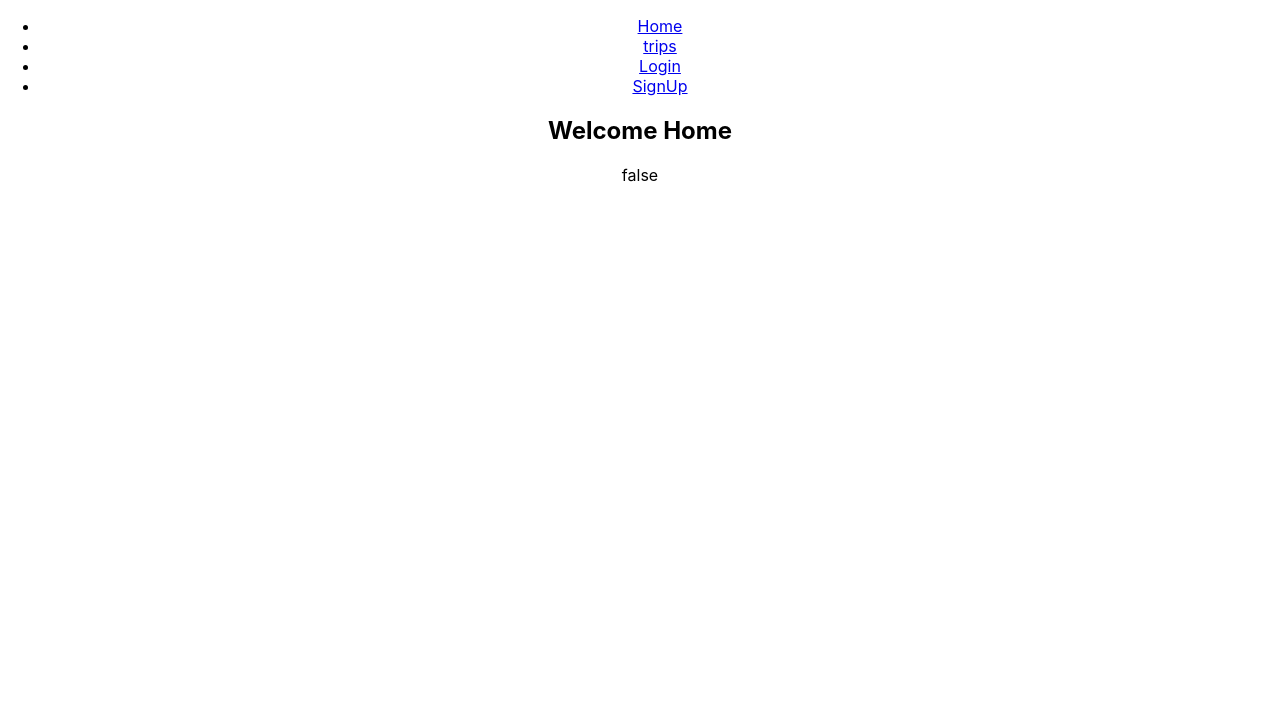
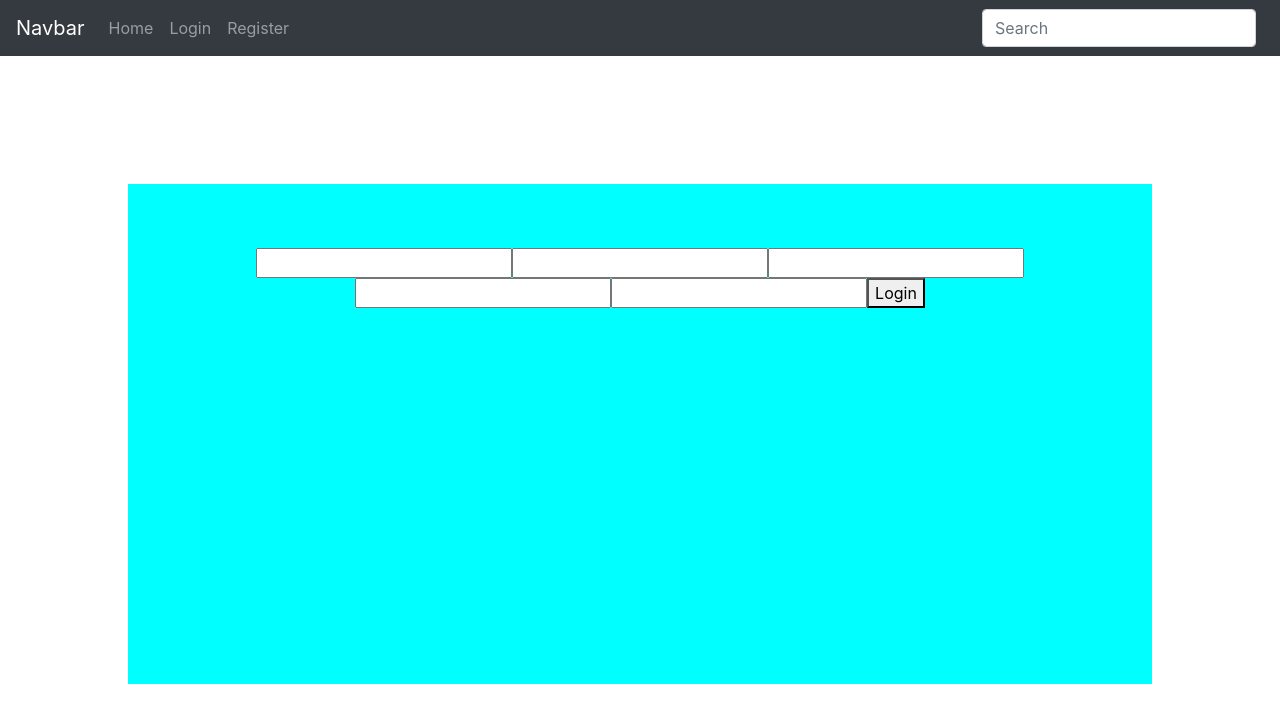
Before and after one commit to andreidg31/ever-onward, a React (Create React App) app: page /register in a window 1280 px wide. Shown: the top 722 px of the page. Built offline with nearby package versions, Linux system fonts and the light colour scheme.

Commit message:
Made advanced login

```diff
--- a/package.json
+++ b/package.json
@@ -8,14 +8,17 @@
     "@testing-library/user-event": "^12.1.10",
     "axios": "^0.21.0",
     "body-parser": "^1.19.0",
+    "bootstrap": "^4.5.3",
     "cors": "^2.8.5",
     "express": "^4.17.1",
     "mysql": "^2.18.1",
     "react": "^17.0.1",
+    "react-bootstrap": "^1.4.0",
     "react-dom": "^17.0.1",
     "react-hook-form": "^6.11.0",
     "react-router-dom": "^5.2.0",
     "react-scripts": "4.0.0",
+    "rxjs": "^6.6.3",
     "web-vitals": "^0.2.4"
   },
   "scripts": {
--- a/src/App.js
+++ b/src/App.js
@@ -1,61 +1,67 @@
 import './App.css';
-import {
-  BrowserRouter as Router,
-  Switch,
-  Route,
-  Link,
-  Redirect
-} from "react-router-dom";
+import {BrowserRouter as Router, Switch, Route, Redirect} from "react-router-dom";
 import Login from './pages/Login';
 import Home from './pages/Home';
-import SignUp from './pages/SignUp';
+import Register from './pages/Register';
 
-import { createContext, useState } from 'react';
+import {useEffect, useState} from 'react';
+import {Button, Form, FormControl, Nav, Navbar} from 'react-bootstrap';
+import 'bootstrap/dist/css/bootstrap.min.css';
 
 function App() {
 
     const [isAuth, setAuthentication] = useState(false);
-  const [user, setUser] = useState({
-    email: '',
-    password: ''
-  });
+    const [user, setUser] = useState(
+        localStorage.getItem('currentUser')
+            ? JSON.parse(localStorage.getItem('currentUser'))
+            : ''
+    );
+
+    useEffect(() => {
+        localStorage.setItem('currentUser', JSON.stringify(user));
+    }, [user])
+
+    function logout() {
+        localStorage.removeItem('currentUser');
+        setUser('');
+    }
 
     return (
         <div className="App">
             <Router>
+                <Navbar bg="dark" variant="dark">
+                    <Navbar.Brand href="#home">Navbar</Navbar.Brand>
+                    <Nav className="mr-auto">
+                        <Nav.Link href="/home">Home</Nav.Link>
+                        {!user && <Nav.Link href="/login">Login</Nav.Link> }
+                        {!user && <Nav.Link href="/register">Register</Nav.Link> }
+                        {user && <Button onClick={() => logout()}>Logout</Button>}
+                    </Nav>
+                    <Form inline="inline">
+                        <FormControl type="text" placeholder="Search" className="mr-sm-2"/>
+
+                    </Form>
+                </Navbar>
+
                 <div>
-        <nav>
-          <ul>
-            <li>
-              <Link to="/">Home</Link>
-            </li>
-            <li>
-              <Link to="/trips">trips</Link>
-            </li>
-            <li>
-              <Link to="/login">Login</Link>
-            </li>
-            <li>
-              <Link to="/signup">SignUp</Link>
-            </li>
-          </ul>
-        </nav>
+                    <Switch>
+                        {!user
+                            ? <Redirect exact from="/trips" to="/login"/>
+                            : <Redirect exact from="/login" to="/home" />
+                        }
 
-        <Switch>
-          { user.email === '' && <Redirect exact from="/trips" to="/login" />}
-
-          <Route path="/about">
-
-          </Route>
-
+                        <Route path="/about"></Route>
+                        {!user &&
+                            <div>
                                 <Route path="/login">
                                     <Login user={user} setUser={setUser}/>
                                 </Route>
 
-          <Route path ="/signup">
-            <SignUp />
+                                <Route path="/register">
+                                    <Register/>
                                 </Route>
-
+                            </div>
+                        }
                         <Route path="/">
                             <Home isAuth={isAuth} user={user}/>
                         </Route>
--- a/src/pages/Home.js
+++ b/src/pages/Home.js
@@ -4,8 +4,7 @@ function Home({isAuth, user}) {
   return (
     <div>
       <h2>Welcome Home</h2>
-      <p>{isAuth.toString()}</p>
-      <p>{user.email}</p>
+      <p>{user && user.email}</p>
     </div>
   );
 }
--- /dev/null
+++ b/src/pages/Login.css
@@ -0,0 +1,13 @@
+.LoginContainer {
+    margin: 10%;
+    height: max-content;
+    width: auto;
+    padding: 5%;
+    background-color: aqua;
+    display: flexbox;
+}
+
+.LoginForm {
+    display: flexbox;
+    flex-direction: column;
+}
--- a/src/pages/Login.js
+++ b/src/pages/Login.js
@@ -1,20 +1,29 @@
 import React from 'react';
 import { useForm } from 'react-hook-form';
 import axios from 'axios';
+import './Login.css'
+import { unstable_renderSubtreeIntoContainer } from 'react-dom';
+
 function Login({user, setUser}) {
 
   const { register, handleSubmit, errors } = useForm();
 
-  const onSubmit = (data) => {
+  const onSubmit = async (data) => {
+
     setUser({
       email: data.email,
       password: data.password
     });
 
-    axios.post('http://localhost:4000/login', user)
-        .then(response => {
-          console.log(response.data);
-        })
+    localStorage.setItem('currentUser', JSON.stringify(user));
+    try {
+      const response = await axios.post('http://localhost:4000/login', user);
+
+      console.log(response.data);
+    } catch (err) {
+      console.error(err);
+    }
+
   }
 
   return (
@@ -35,6 +44,7 @@ function Login({user, setUser}) {
         <input name="password" type="password" ref={register()} />
         <button type="submit"> Login </button>
       </form>
+      <p>{user.email}</p>
     </div>
   );
 }
--- /dev/null
+++ b/src/pages/Register.css
@@ -0,0 +1,14 @@
+.RegisterContainer {
+    margin: 10%;
+    height: 500px;
+    width: auto;
+    padding: 5%;
+    background-color: aqua;
+    display: flexbox;
+    flex-direction: column;
+}
+
+.RegisterForm {
+    display: flexbox;
+    flex-direction: column;
+}
--- a/src/pages/SignUp.js
+++ b/src/pages/Register.js
@@ -1,20 +1,32 @@
 import React from 'react';
 import { useForm } from 'react-hook-form';
 import axios from 'axios';
+import './Register.css';
 
-function SignUp() {
+function Register() {
 
   const { watch, register, handleSubmit, errors } = useForm();
 
-  const onSubmit = (data) => {
+  const onSubmit = async (data) => {
 
-
+    try {
+      const res = await axios.post('http://localhost:4000/register', {
+        email: data.email,
+        password: data.password,
+        surname: data.firstname,
+        lastname: data.lastname,
+        totalscore: 0,
+        achivement: 0
+      });
+    } catch (err) {
+      console.error(err);
+    }
   }
 
   return (
-  <div className="SignUpContainer">
-    <form className="SignUpForm" onSubmit={handleSubmit(onSubmit)}>
-      <input name="firstname" type="text" ref={register()} />
+  <div className="RegisterContainer">
+    <form className="RegisterForm" onSubmit={handleSubmit(onSubmit)}>
+      <input name="surname" type="text" ref={register()} />
       <input name="lastname" type="text" ref={register()} />
       <input
         name="email"
@@ -39,4 +51,4 @@ function SignUp() {
   );
 }
 
-export default SignUp;
+export default Register;
```
Also changed, not shown: src/hooks/useAuth.js (deleted, +0 -9 lines), src/pages/SignUp.css (deleted), 2 other files (tests, documents, lock files or other folders). Lines whose indentation alone changed are shown as unchanged.
